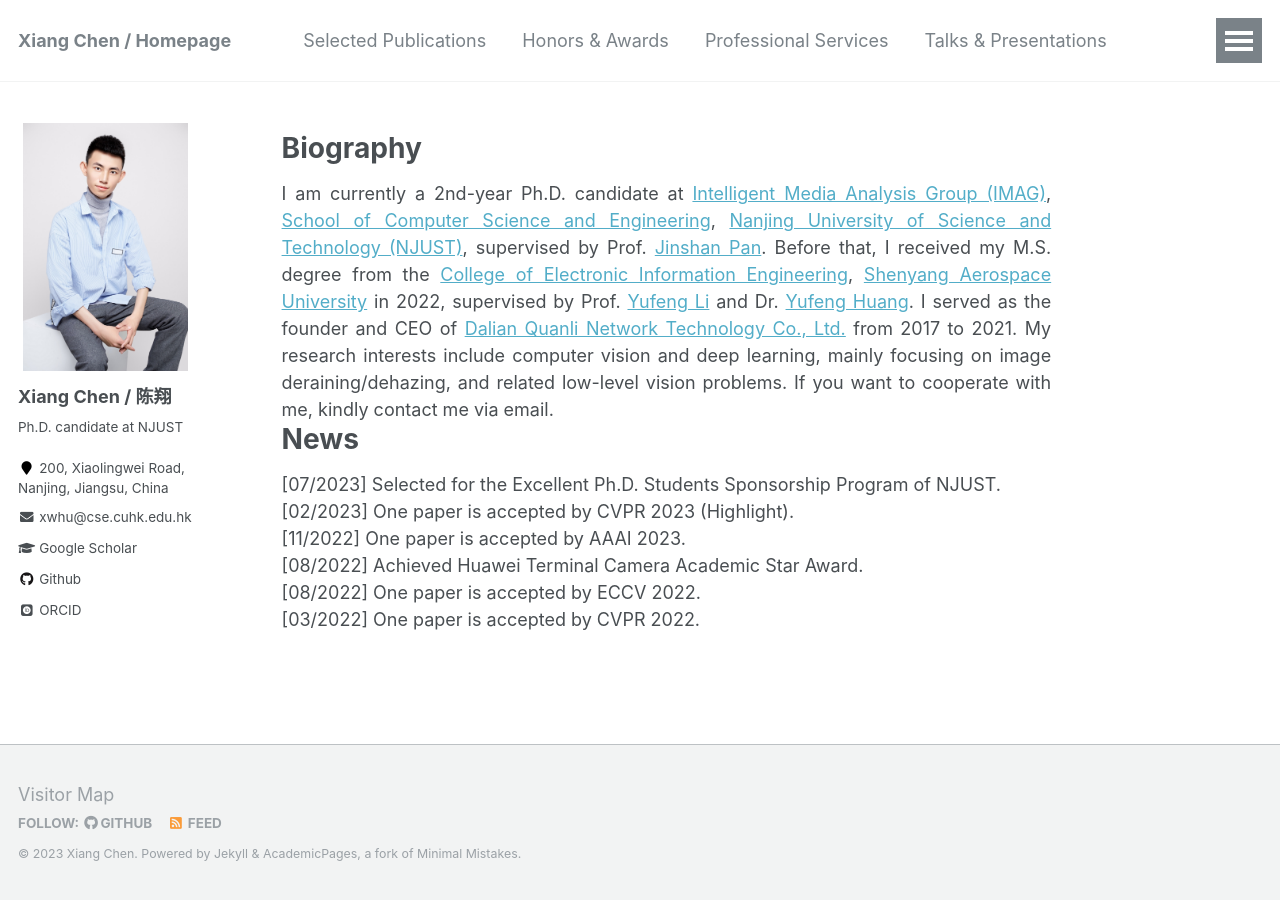
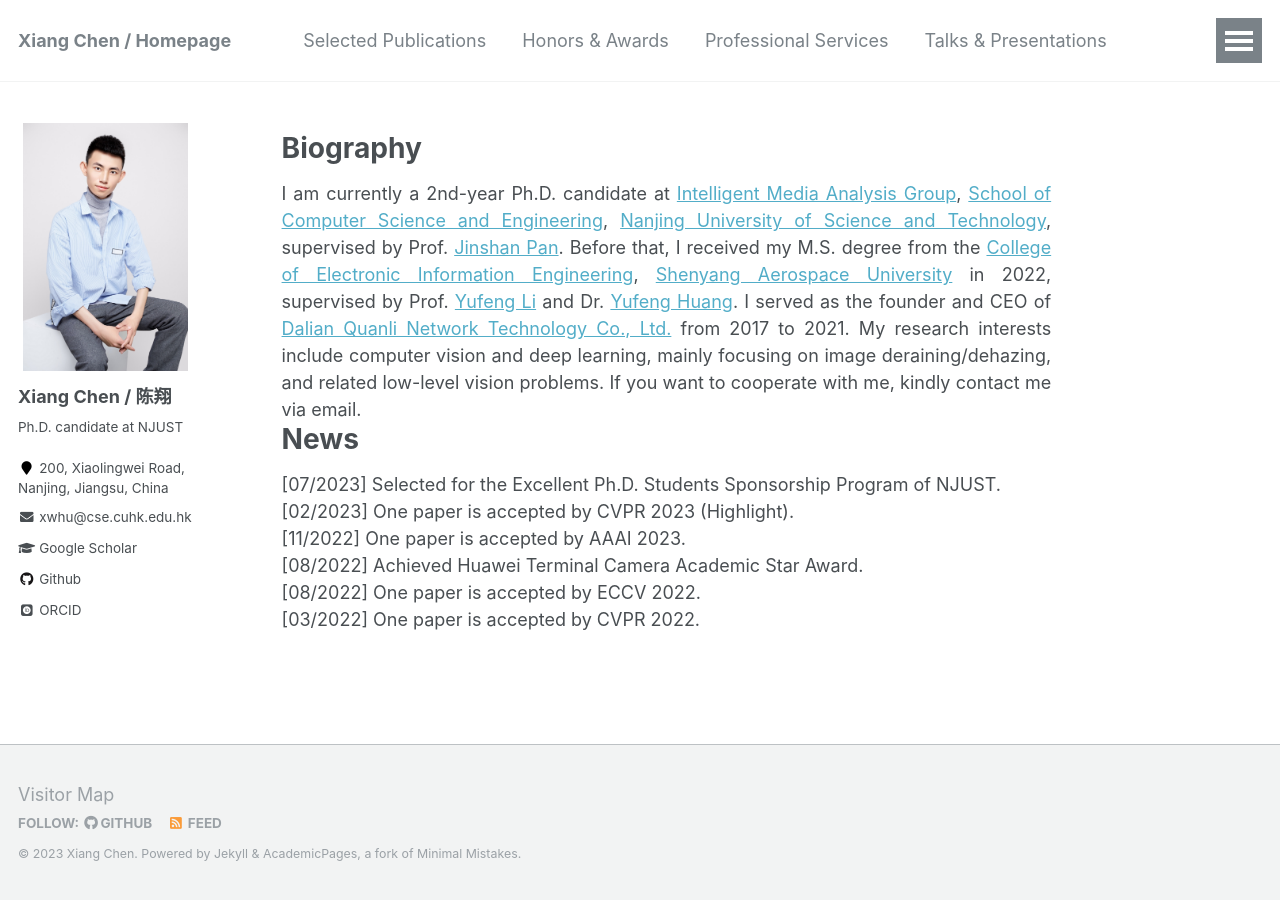
Before and after one commit to cschenxiang/cschenxiang.github.io, a Jekyll site: the page built from _pages/about.md, in a window 1280 px wide. Built offline with Jekyll 4.4.1, drawn with Linux system fonts in a browser that asks for light colours; some web fonts are replaced.

Commit message:
Update about.md

```diff
--- a/_pages/about.md
+++ b/_pages/about.md
@@ -10,7 +10,7 @@
 
 Biography
 ======
-<div style="text-align:justify">I am currently a 2nd-year Ph.D. candidate at <a href="https://imag-njust.net/" target="_blank">Intelligent Media Analysis Group (IMAG)</a>, <a href="https://cs.njust.edu.cn/" target="_blank">School of Computer Science and Engineering</a>, <a href="https://www.njust.edu.cn/" target="_blank">Nanjing University of Science and Technology (NJUST)</a>, supervised by Prof. <a href="https://jspan.github.io/" target="_blank"> Jinshan Pan</a>. Before that, I received my M.S. degree from the <a href="https://dzx.sau.edu.cn/index.htm" target="_blank">College of Electronic Information Engineering</a>, <a href="https://www.sau.edu.cn/" target="_blank">Shenyang Aerospace University</a> in 2022, supervised by Prof. <a href="https://baike.baidu.com/item/%E6%9D%8E%E7%8E%89%E5%B3%B0/9061384?fr=ge_ala" target="_blank"> Yufeng Li</a> and Dr. <a href="https://yjs.sau.edu.cn/info/1015/3478.htm" target="_blank"> Yufeng Huang</a>. I served as the founder and CEO of <a href="https://baike.baidu.com/item/%E5%A4%A7%E8%BF%9E%E5%9C%88%E5%8A%9B%E7%BD%91%E7%BB%9C%E7%A7%91%E6%8A%80%E6%9C%89%E9%99%90%E5%85%AC%E5%8F%B8/22340590?fr=ge_ala" target="_blank"> Dalian Quanli Network Technology Co., Ltd.</a> from 2017 to 2021. My research interests include computer vision and deep learning, mainly focusing on image deraining/dehazing, and related low-level vision problems. If you want to cooperate with me, kindly contact me via email.
+<div style="text-align:justify">I am currently a 2nd-year Ph.D. candidate at <a href="https://imag-njust.net/" target="_blank">Intelligent Media Analysis Group</a>, <a href="https://cs.njust.edu.cn/" target="_blank">School of Computer Science and Engineering</a>, <a href="https://www.njust.edu.cn/" target="_blank">Nanjing University of Science and Technology</a>, supervised by Prof. <a href="https://jspan.github.io/" target="_blank"> Jinshan Pan</a>. Before that, I received my M.S. degree from the <a href="https://dzx.sau.edu.cn/index.htm" target="_blank">College of Electronic Information Engineering</a>, <a href="https://www.sau.edu.cn/" target="_blank">Shenyang Aerospace University</a> in 2022, supervised by Prof. <a href="https://baike.baidu.com/item/%E6%9D%8E%E7%8E%89%E5%B3%B0/9061384?fr=ge_ala" target="_blank"> Yufeng Li</a> and Dr. <a href="https://yjs.sau.edu.cn/info/1015/3478.htm" target="_blank"> Yufeng Huang</a>. I served as the founder and CEO of <a href="https://baike.baidu.com/item/%E5%A4%A7%E8%BF%9E%E5%9C%88%E5%8A%9B%E7%BD%91%E7%BB%9C%E7%A7%91%E6%8A%80%E6%9C%89%E9%99%90%E5%85%AC%E5%8F%B8/22340590?fr=ge_ala" target="_blank"> Dalian Quanli Network Technology Co., Ltd.</a> from 2017 to 2021. My research interests include computer vision and deep learning, mainly focusing on image deraining/dehazing, and related low-level vision problems. If you want to cooperate with me, kindly contact me via email.
 </div>
 
 
```
